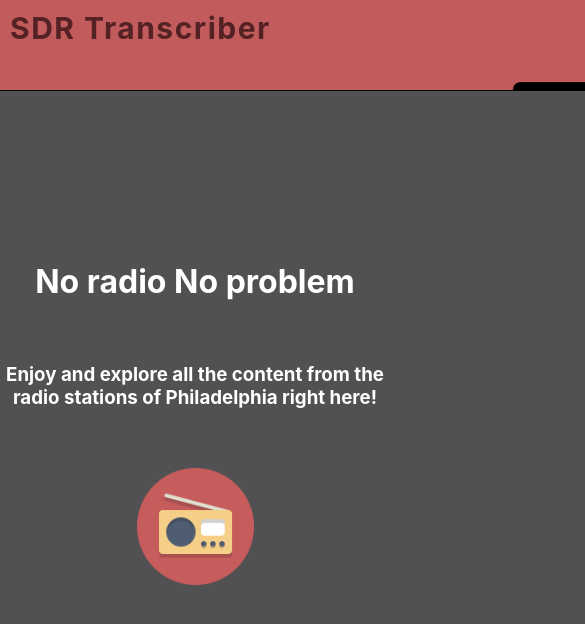
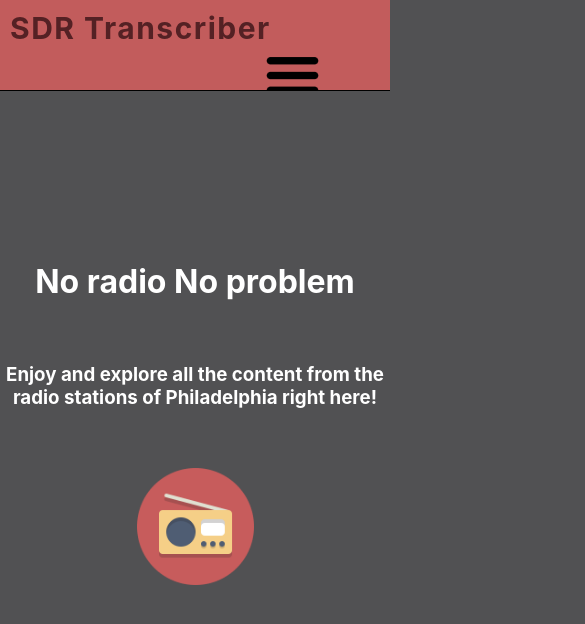
Before and after one commit to warbl/sdrtranscriber, a React (Create React App) app in the folder client/: page / in a window 390 px wide. Shown: the top 624 px of the page, 585 px wide, since content can reach past the window. Built offline with nearby package versions, Linux system fonts and the light colour scheme.

Commit message:
Links viewable when click hamburger
messy messy

```diff
--- a/client/src/components/navBar/navbar.css
+++ b/client/src/components/navBar/navbar.css
@@ -3,17 +3,12 @@
 }
 
 .nav{
-    position: relative;
 	overflow: hidden;
-    top: 0px;
-    left: 0px;
     padding-top: 10px;
-    z-index: 1;
     background-color: #C25C5C;
     color: white;
     font-weight: bold;
     width: 100%;
-    min-width: 750px;
     height: 80px;
     border-bottom: thin solid black;
 }
@@ -42,7 +37,7 @@
 }
 
 .hamburgerIcon{
-	display:block;
+	display:none;
 	width:50%;
 	height: auto;
 }
@@ -63,7 +58,7 @@
 }
 
 @media screen and (max-width: 600px){
-	.navLink{
+	.navTabs{
 		display:none;
 	}
 	.hamburgerIcon{
@@ -77,12 +72,12 @@
 
 	.nav.responsive .hamburgerIcon{
 		position:absolute;
-		right: 10px;
-		top: 10px;
+		right: 0;
+		top: 0;
 	}
-	.topnav.responsive .link{
+	.nav.responsive .navTabs{
 		float: none;
-		display:block;
+		display: block;
 		text-align: left;
 	}
 }
```
